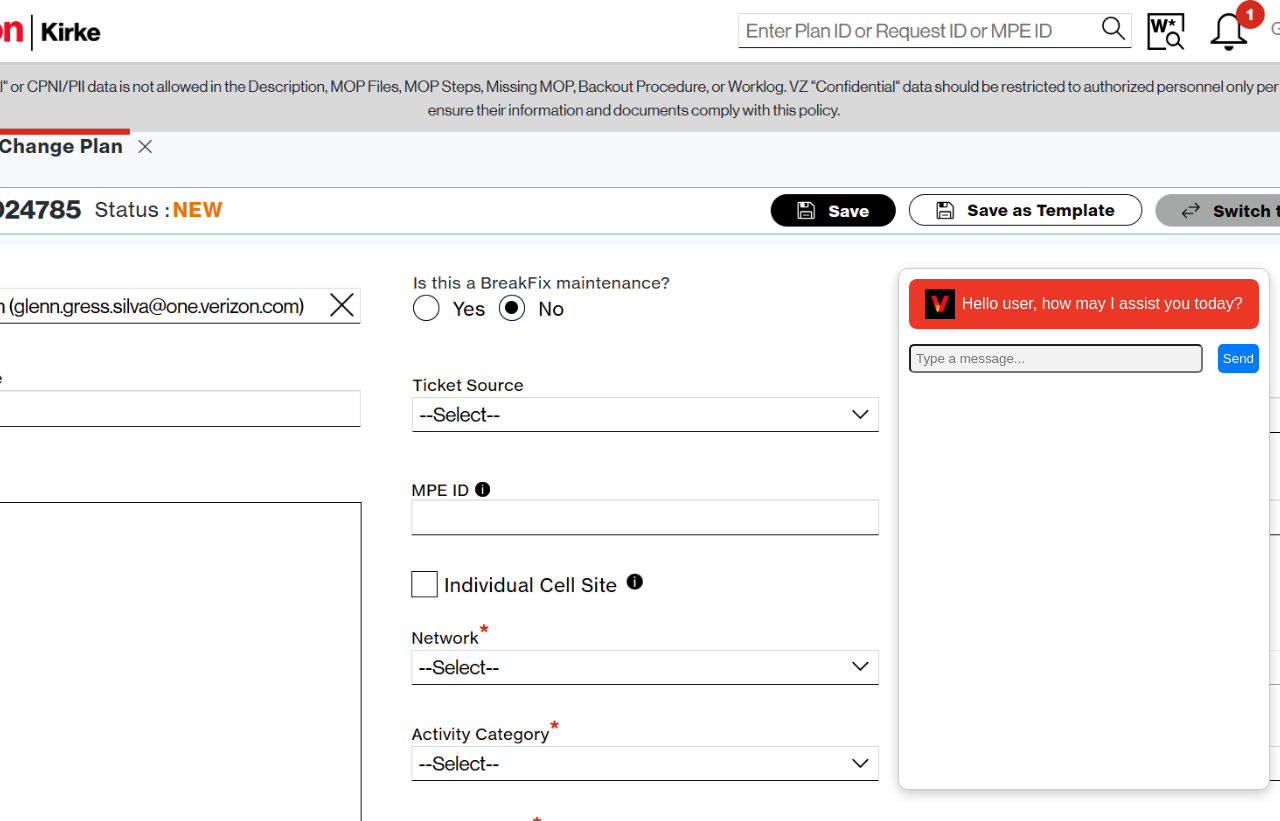
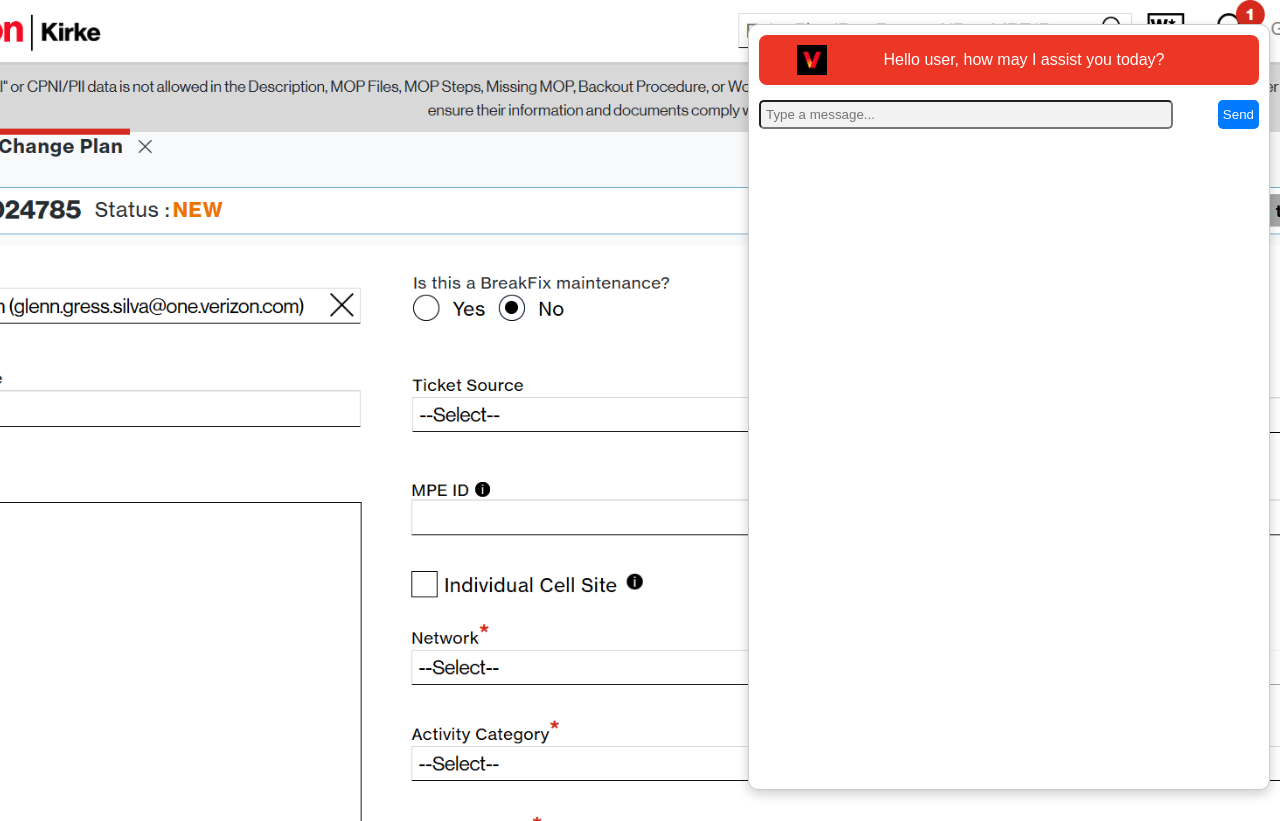
Before and after one commit to glenngress/Chatbot-ui, a React (Create React App) app: page / in a window 1280 px wide. Built offline with nearby package versions, Linux system fonts and the light colour scheme.

Commit message:
Added css - 2

```diff
--- a/src/Chatbot.js
+++ b/src/Chatbot.js
@@ -70,8 +70,8 @@
 
   return (
     <div className="chatbot-container" style={{
-      width: '350px',
-      height: '500px',
+      width: '500px',
+      height: '93vh',
       border: '1px solid #ccc',
       padding: '10px',
       position: 'fixed',
@@ -79,23 +79,26 @@
       right: '10px',
       backgroundColor: '#ffffff', // <-- add this
       boxShadow: '0 4px 12px rgba(0, 0, 0, 0.2)', // optional: for subtle shadow
-      borderRadius: '10px' // optional: rounded corners
+      borderRadius: '10px', // optional: rounded corners
+      overflowY: 'auto', // <-- add this
     }}>
       {/* Chatbot Header */}
-      <div className="chatbot-header" style={{ display: 'flex', justifyContent: 'space-evenly', alignItems: 'center', padding: '10px', backgroundColor: '#ed3726', color: 'white', borderRadius: '8px', marginBottom: '15px' }}>
+      <div className="chatbot-header" style={{ display: 'flex', justifyContent: 'space-around', alignItems: 'center', padding: '10px', backgroundColor: '#ed3726', color: 'white', borderRadius: '8px', marginBottom: '15px' }}>
         <img src={logo} alt="Logo" style={{ width: '30px', height: '30px' }} />
+
         <span>Hello user, how may I assist you today?</span>
+        <div></div>
       </div>
 
       <div
         className="messages"
       >
       {messages.map((msg, index) => (
-  <div key={index} style={{ marginBottom: '10px' }}>
+  <div className='textmsg' key={index} style={{ marginBottom: '10px', display: 'flex', justifyContent: msg.isUser ? 'flex-end' : 'flex-start' }}>
     {msg.isUser ? (
-      <div className="user-message bubble">{msg.text}</div>
+      <div style={{ padding: '10px', borderRadius: '10px', display: 'flex', alignContent: 'flex-start', backgroundColor: '#2c3e50', color: 'white' }} className="bubble user-message ">{msg.text}</div>
     ) : msg.responseContent ? (
-      <div className="bot-message bubble">
+      <div style={{  }} className="bubble bot-message">
         <strong>{"Request Details"}</strong>
         <table style={{ marginTop: '8px', width: '100%', borderCollapse: 'collapse', fontSize: '14px' }}>
           <thead>
```
